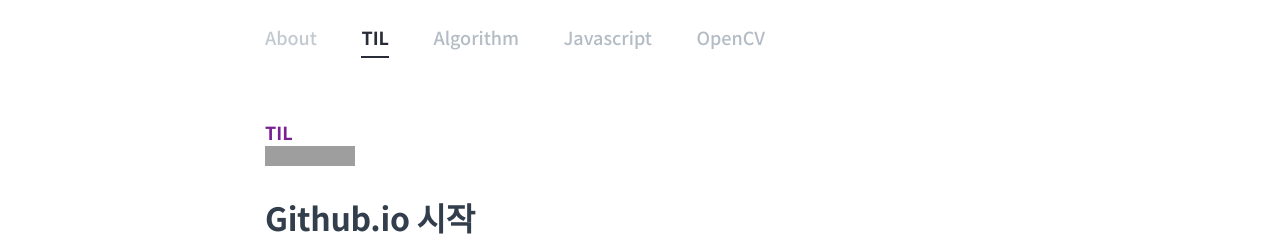
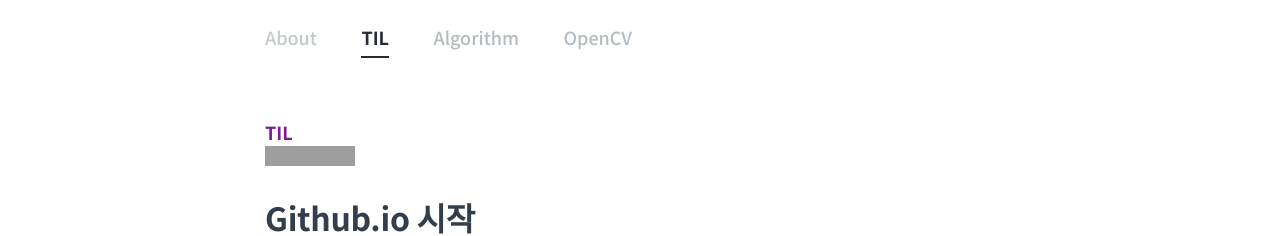
Before and after one commit to yoncho/yoncho.github.io, a Jekyll site: the page built from TIL/4_2020.09.22.md, in a window 1280 px wide. Shown: the top 236 px of the page. Built offline with Jekyll 4.4.1, drawn with Linux system fonts in a browser that asks for light colours; some web fonts are replaced; grey boxes are pictures that could not be loaded.

Commit message:
2021.01.17

```diff
--- a/_layouts/default.html
+++ b/_layouts/default.html
@@ -20,10 +20,6 @@
                 <li class="transition">
                     <a href="{{ '/algorithm' | prepend: site.baseurl }}" {% if current[1] == "algorithm" %}
                         class="active" {% endif %}>Algorithm</a>
-                </li>
-                <li class="transition">
-                    <a href="{{ '/javascript' | prepend: site.baseurl }}" {% if current[1] == "javascript" %}
-                        class="active" {% endif %}>Javascript</a>
                 </li>
                 <li class="transition">
                     <a href="{{ '/opencv' | prepend: site.baseurl }}" {% if current[1] == "opencv" %}
```
